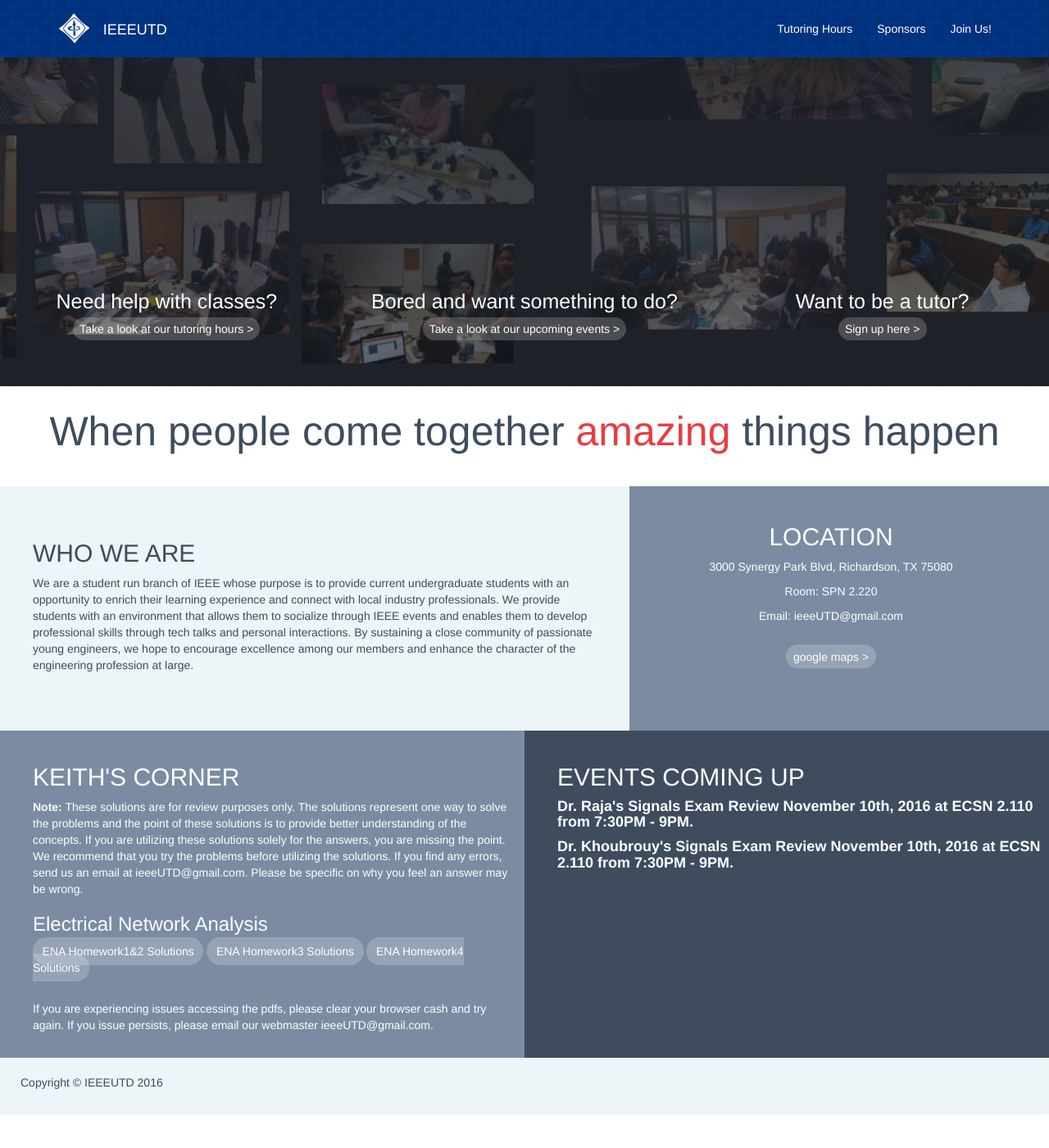
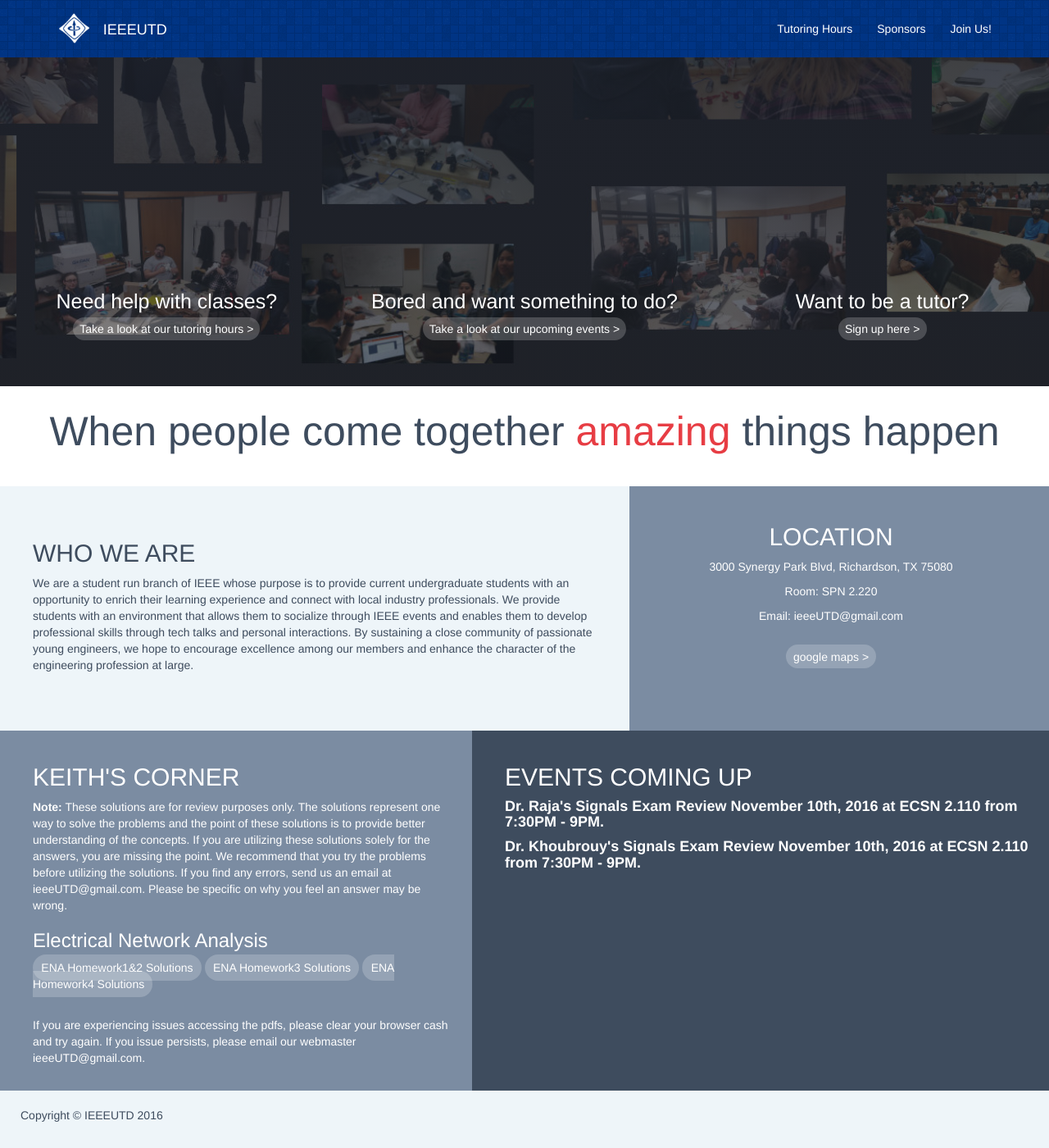
Before and after one commit to IEEEUTD/IEEEUTD.github.io, a Jekyll site: the page index.html, which Jekyll copies as it is, in a window 1280 px wide and 1400 px high, scrolled down 149 px. Shown: the whole window at 82% size. Built offline with Jekyll 4.4.1, drawn with Linux system fonts in a browser that asks for light colours; before the commit the page ends 1509 px from its top, so only the background shows below that.

Commit message:
changed some more stuff

```diff
--- a/css/mainpage.css
+++ b/css/mainpage.css
@@ -317,7 +317,7 @@ div.upcoming_events
 {
 
     float: left;
-    width: 50%;
+    width: 55%;
 
     background-color: #3e4c5e;
 
@@ -335,7 +335,7 @@ div.upcoming_events h2
 
 div.sidebar
 {
-    width: 50%;
+    width: 45%;
     float: left;
 
     text-align: left;
```
